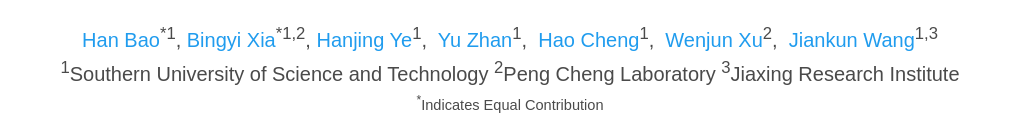
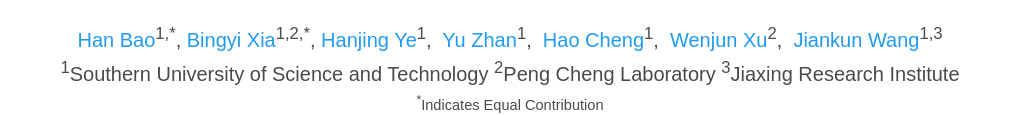
Before and after one commit to BRoln7/socialbev.io, a plain HTML site: page index.html in a window 1280 px wide. Shown: the part 213-328 px from the top of the page, without its empty margins (130-1147 px from the left). Drawn offline with nearby package versions, Linux system fonts and the light colour scheme; some icons are missing; a web font is replaced by a local one.

Commit message:
feat: update author list

```diff
--- a/index.html
+++ b/index.html
@@ -56,9 +56,9 @@
           <div class="is-size-5 publication-authors">
             <!-- Paper authors -->
               <span class="author-block">
-                <a href="https://broln7.github.io/" target="_blank">Han Bao</a><sup>*</sup><sup>1</sup>,</span>
+                <a href="https://broln7.github.io/" target="_blank">Han Bao</a><sup>1,*</sup>,</span>
                 <span class="author-block">
-                  <a href="https://scholar.google.com/citations?user=7lnJtCgAAAAJ&hl=en&oi=ao" target="_blank">Bingyi Xia</a><sup>*</sup><sup>1,2</sup>,</span>
+                  <a href="https://scholar.google.com/citations?user=7lnJtCgAAAAJ&hl=en&oi=ao" target="_blank">Bingyi Xia</a><sup>1,2,*</sup>,</span>
                   <span class="author-block">
                     <a href="https://medlartea.github.io/" target="_blank">Hanjing Ye</a><sup>1</sup>,</span>
                     <span class="author-block"></span>
```
